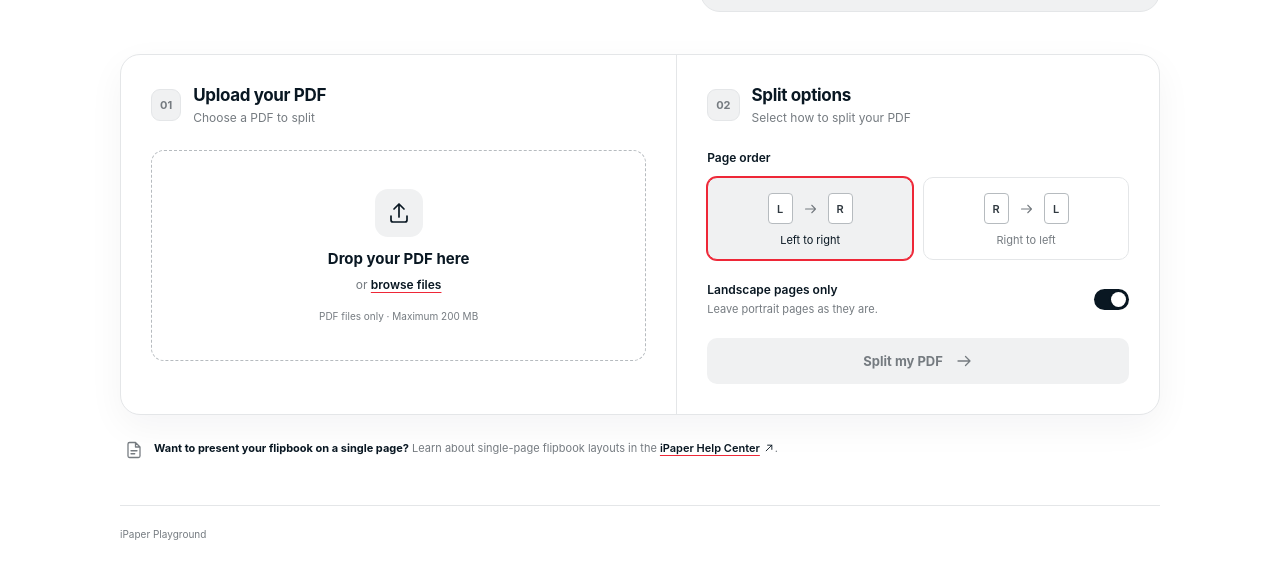
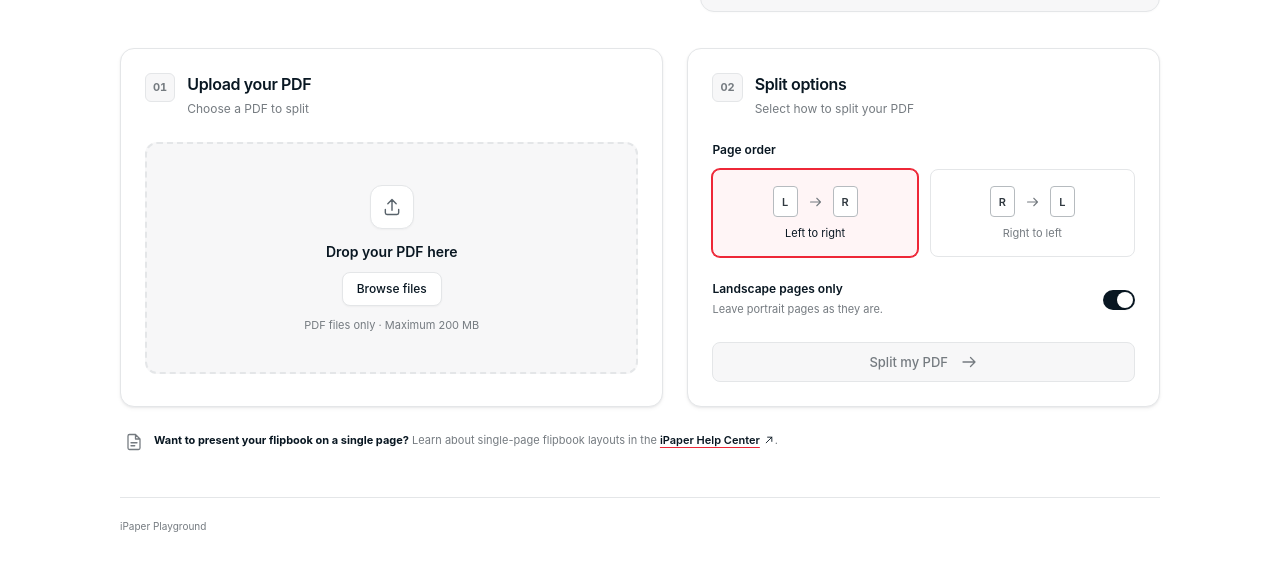
Before and after one commit to mr-gawnz/pdf-splitter-poc, a plain HTML site: page static/index.html in a window 1280 px wide. Shown: the part 242-804 px from the top of the page. Drawn offline with Linux system fonts and the light colour scheme; files that its build step writes are made by us from their sources; files whose address does not match are found by name.

Commit message:
Try Watermelon upload and card styles in PDF Splitter

```diff
--- a/static/index.html
+++ b/static/index.html
@@ -6,6 +6,7 @@
   <meta name="theme-color" content="#FFFFFF">
   <title>Splitter Tool · iPaper Playground</title>
   <link rel="stylesheet" href="static/styles.css?v=6">
+  <link rel="stylesheet" href="static/watermelon.css?v=1">
   <script src="static/app.js?v=6" defer></script>
 </head>
 <body>
@@ -40,7 +41,7 @@
             <label for="pdf" class="drop-label">
               <span class="upload-icon"><svg><use href="#icon-upload"/></svg></span>
               <strong>Drop your PDF here</strong>
-              <span>or <span class="browse-text">browse files</span></span>
+              <span class="browse-text">Browse files</span>
               <small id="upload-hint">PDF files only · Maximum 200 MB</small>
             </label>
           </div>
--- /dev/null
+++ b/static/watermelon.css
@@ -0,0 +1,57 @@
+/* Adapted from Watermelon UI's file-upload-1, Card and Button components.
+   Source and MIT license: ../THIRD_PARTY_NOTICES.md */
+:root {
+  --card: #fff;
+  --card-foreground: #091722;
+  --secondary: #f7f7f8;
+  --border: #e4e6e8;
+  --ring: #09172240;
+  --radius: 10px;
+}
+.hero { padding-bottom: 36px; }
+.illustration { background: var(--secondary); border-radius: calc(var(--radius) + 4px); box-shadow: 0 1px 2px #09172205; }
+.workspace { gap: 24px; border: 0; border-radius: 0; background: transparent; box-shadow: none; overflow: visible; }
+.upload-panel, .options-panel { min-width: 0; padding: 24px; background: var(--card); color: var(--card-foreground); border: 1px solid var(--border); border-radius: calc(var(--radius) + 4px); box-shadow: 0 1px 2px #0917220f, 0 2px 4px #0917220a; }
+.section-heading { align-items: flex-start; gap: 12px; margin-bottom: 24px; }
+.section-heading h2 { font-size: 16px; line-height: 1.4; font-weight: 600; }
+.section-heading p { font-size: 12px; line-height: 1.5; }
+.step { padding: 5px 7px; border-radius: 6px; background: var(--secondary); line-height: 1.5; font-variant-numeric: tabular-nums; }
+.drop-zone { border: 2px dashed var(--border); border-radius: calc(var(--radius) + 2px); background: var(--secondary); transition: background .2s, border-color .2s; }
+.drop-zone:hover { background: #f0f1f2; border-color: #b6bbbf; }
+.drop-zone.drag-over { border-color: var(--accent); background: #fff5f6; }
+.drop-zone:focus-within { outline-color: var(--ring); }
+.drop-label { min-height: 228px; gap: 12px; padding: 28px 16px; text-align: center; }
+.drop-label strong { font-size: 14px; font-weight: 600; }
+.upload-icon { width: 44px; height: 44px; margin-bottom: 2px; border: 1px solid var(--border); border-radius: calc(var(--radius) + 2px); background: white; color: #59636b; box-shadow: 0 1px 2px #0917220a; }
+.upload-icon svg { width: 20px; height: 20px; }
+.browse-text { display: inline-flex; align-items: center; justify-content: center; min-height: 34px; padding: 6px 14px; color: var(--ink); background: white; border: 1px solid var(--border); border-radius: 8px; font-size: 12px; font-weight: 500; text-decoration: none; box-shadow: 0 1px 2px #0917220a; }
+.drop-label small { margin-top: 0; font-size: 11px; }
+.selected-file { gap: 12px; padding: 12px; background: var(--secondary); border-radius: 8px; }
+.file-icon { width: 32px; height: 36px; border: 1px solid var(--border); border-radius: 6px; }
+.file-details strong { font-weight: 500; }
+.file-details span { font-size: 11px; font-variant-numeric: tabular-nums; }
+.icon-button { display: grid; place-items: center; }
+.order-fieldset { margin-bottom: 24px; }
+.order-options { gap: 12px; }
+.order-option { padding: 16px 8px; border-radius: 8px; background: white; }
+.order-option:has(input:checked) { background: #fff5f6; box-shadow: 0 0 0 1px var(--accent); }
+.order-visual b { border-radius: 4px; }
+.landscape-option { padding-bottom: 24px; }
+.landscape-option small { line-height: 1.5; }
+.switch { width: 32px; height: 20px; padding: 2px; }
+.switch::after { width: 16px; height: 16px; }
+#landscape:checked + .switch::after { transform: translateX(12px); }
+.primary-button, .download-button { border: 1px solid transparent; border-radius: 8px; min-height: 40px; font-weight: 500; font-size: 13px; transition: background .15s, box-shadow .15s; }
+.primary-button { padding: 10px 14px; box-shadow: 0 1px 2px #09172214; }
+.primary-button:hover:not(:disabled) { transform: none; }
+.primary-button:disabled { background: var(--secondary); color: #757b80; box-shadow: none; border-color: var(--border); }
+.processing .primary-button:disabled { background: var(--ink); color: white; border-color: transparent; }
+.result { padding: 20px; gap: 16px; border-radius: calc(var(--radius) + 4px); background: var(--secondary); }
+.result-icon { border: 1px solid var(--border); border-radius: 10px; }
+.result h2 { font-weight: 600; }
+.status:not(:empty) { border-radius: 8px; }
+a:focus-visible, button:focus-visible, .order-option:focus-within, #landscape:focus-visible + .switch { outline: 3px solid var(--ring); outline-offset: 3px; }
+@media (max-width: 850px) { .workspace { gap: 16px; } .upload-panel, .options-panel { padding: 20px; } }
+@media (max-width: 680px) { .workspace { gap: 20px; } .upload-panel, .options-panel { padding: 24px; } .hero { padding-bottom: 26px; } .download-button { margin-top: 0; } }
+@media (max-width: 380px) { .upload-panel, .options-panel { padding: 20px; } }
+@media (prefers-reduced-motion: reduce) { *, *::before, *::after { transition: none !important; } }
```
Also changed, not shown: 2 other files.
